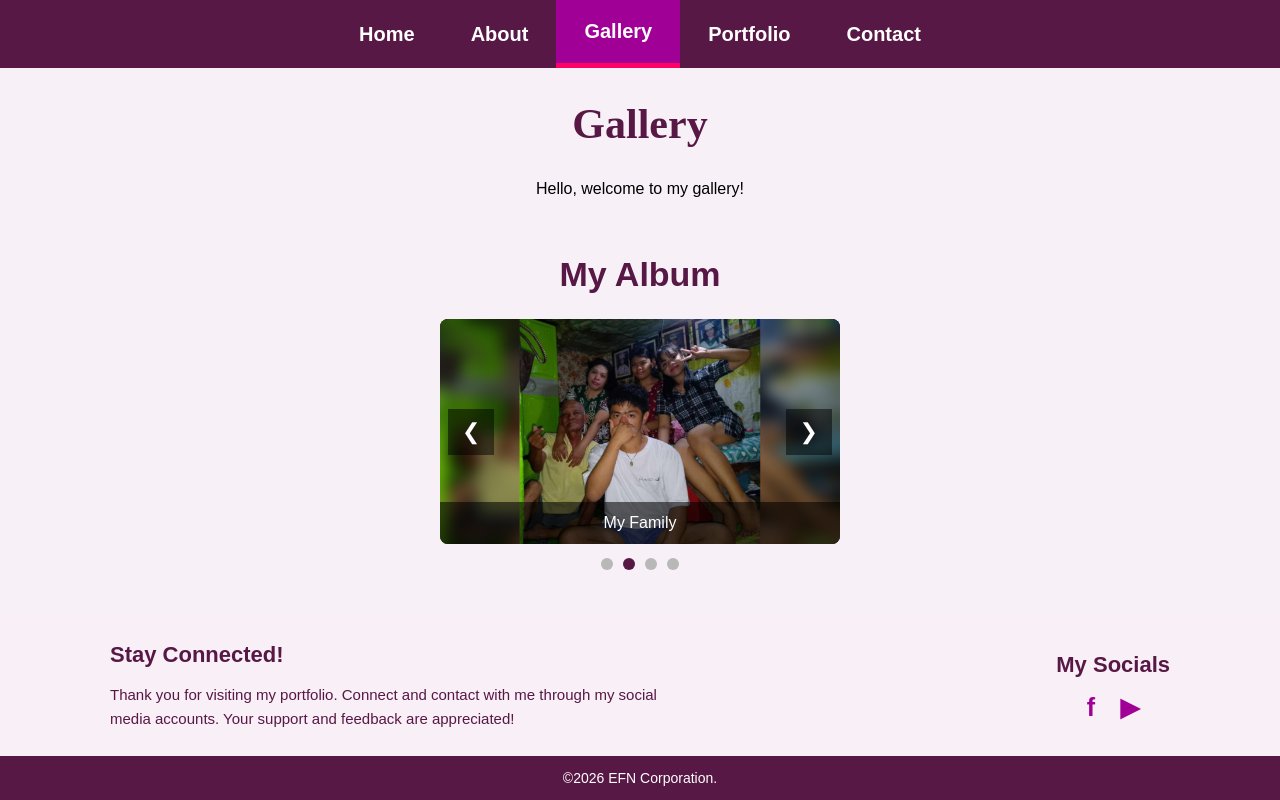
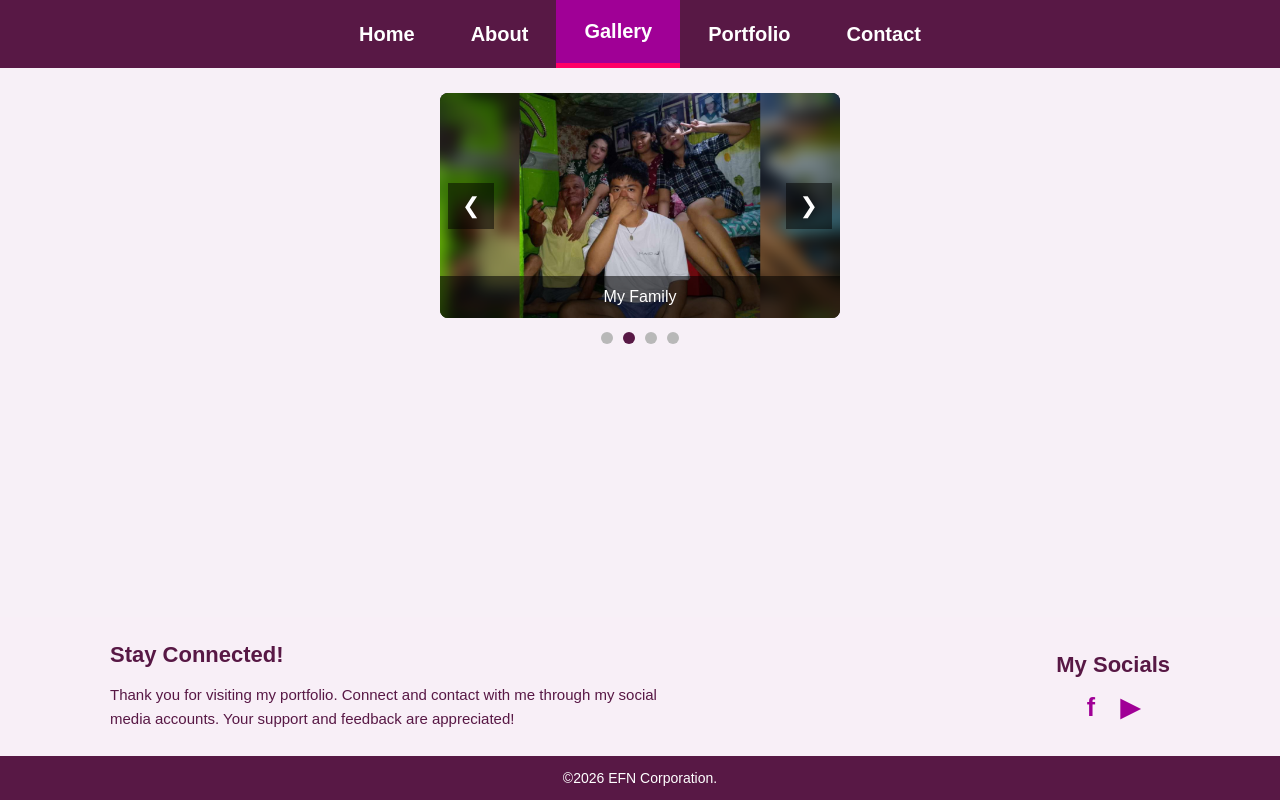
Before and after one commit to LiezelSamaniego/Website, a plain HTML site: page gallery.html in a window 1280 px wide. Drawn offline with Linux system fonts and the light colour scheme.

Commit message:
Fix HTML structure and formatting in gallery.html

```diff
--- a/gallery.html
+++ b/gallery.html
@@ -22,16 +22,8 @@
         </ul>
     </nav>
 
-    <!-- GALLERY TITLE -->
-    <div class="content">
-        <h1>Gallery</h1>
-        <p>Hello, welcome to my gallery!</p>
-    </div>
-
     <!-- MY ALBUM -->
     <section class="gallery-album">
-
-        <h1 class="album-title">My Album</h1>
 
         <div class="carousel" id="carousel">
 
```
